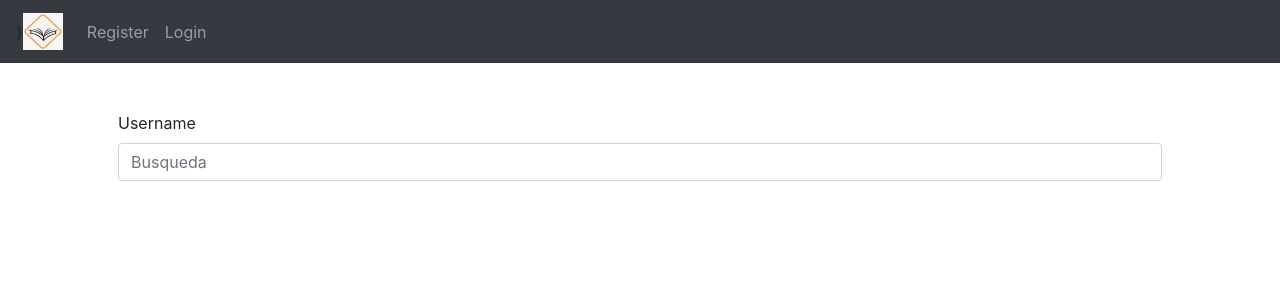
After one commit to TouchMe237/project1, a Flask app: page /ind in a window 1280 px wide. The commit adds this page. Shown: the top 300 px of the page. Run offline with Flask 2, Linux system fonts and the light colour scheme; some libraries are stand-ins or nearby versions.

Commit message:
Add files via upload

```diff
--- a/application.py
+++ b/application.py
@@ -1,6 +1,5 @@
 import os
 from sys import argv
-import env
 
 from flask import Flask, redirect, render_template, request, session, redirect,url_for, flash
 from flask import Flask, session
@@ -31,11 +30,20 @@ db = scoped_session(sessionmaker(bind=engine))
 
 @app.route("/")
 def index():
+    session.clear()
     return render_template("login.html")
 
+@app.route("/ind")
+def busqueda():
+    return render_template("ind.html")
+
+@app.route("/login")
+def ingreso():
+    return render_template("login.html")
 
 @app.route("/reg", methods=["GET", "POST"])
 def registro():
+    session.clear()
 
     if request.method == "POST":
 
@@ -83,12 +91,13 @@ def registro():
         flash("Registrado con exito")
 
         # redirecciona a la home page
-        return redirect("/")
+        return render_template("ind.html")
     else:
         return render_template("reg.html")
 
 @app.route("/log", methods=["POST"])
 def login():
+    session.clear()
 
     if request.method == "POST":
 
@@ -111,7 +120,7 @@ def login():
                 print("contraseña incorrecta")
                 return render_template("login.html")
 
-        return render_template("index.html")
+        return render_template("ind.html")
 
     else:
         return render_template("login.html")
@@ -146,10 +155,6 @@ def search():
     else:
         flash("Busqueda Incorrecta")
 
-@app.route("/book", methods=["POST"])
-def book():
-    if request.method == "POST":
-        return render_template("index.html")
-
-    else:
-        return render_template("search.html")
+@app.route("/info")
+def inf():
+    return render_template("info.html")
--- /dev/null
+++ b/templates/ind.html
@@ -0,0 +1,15 @@
+{% extends "layout.html" %}
+
+{% block title %}
+    LIBROS
+{% endblock %}
+
+{% block main %}
+    <form action="/search" method="post">
+        <div class="form-group">
+            <label for="exampleInputEmail1">Username</label>
+            <input type="search" class="form-control" id="exampleInputEmail1" aria-describedby="emailHelp" name="search" placeholder="Busqueda">
+            <small id="emailHelp" class="form-text text-muted"></small>
+        </div>
+    </form>
+{% endblock %}
--- a/templates/layout.html
+++ b/templates/layout.html
@@ -10,19 +10,13 @@
 </head>
     <body>
        <nav class="navbar navbar-expand-sm bg-dark navbar-dark">
-            {% if session["username"] %}
+            {% if session["user_id"] %}
             <a class="navbar-brand" href="#">
                 <img src="./static/libro.png" alt="Logo" style="width:40px;">
             </a>
             <ul class="navbar-nav">
-                <li class="nav-item">
-                    <a class="nav-link" href="/reg">Register</a>
-                </li>
-                <li class="nav-item">
-                    <a class="nav-link" href="./search.html">Busqueda</a>
-                </li>
-                <li class="nav-item">
-                    <a class="nav-link" href="/">Login</a>
+                <li class="nav-item" name="logout">
+                    <a class="nav-link" href="/ind">Busqueda</a>
                 </li>
                 <li class="nav-item" name="logout">
                     <a class="nav-link" href="/">Logout</a>
--- a/templates/search.html
+++ b/templates/search.html
@@ -21,14 +21,14 @@
                 <th scope="row">{{loop.index}}</th>
                 <td>
                     <form >
-                        <button type="submit" class="btn btn-link">
+                        <button type="submit" class="btn btn-link" href="/info">
                             {{ row["title"]}}
                         </button>
                     </form>
                 </td>
                 <td>
                     <form >
-                        <button type="submit" class="btn btn-link">
+                        <button type="submit" class="btn btn-link" href="/info">
                             {{ row["author"]}}
                         </button>
                     </form>
@@ -38,7 +38,7 @@
                 </td>
                 <td>
                     <form >
-                        <button type="submit" class="btn btn-link">
+                        <button type="submit" class="btn btn-link" href="/info">
                             {{ row["year"]}}
                         </button>
                     </form>
```
Also changed, not shown: templates/info.html (added, +14 -0 lines).
